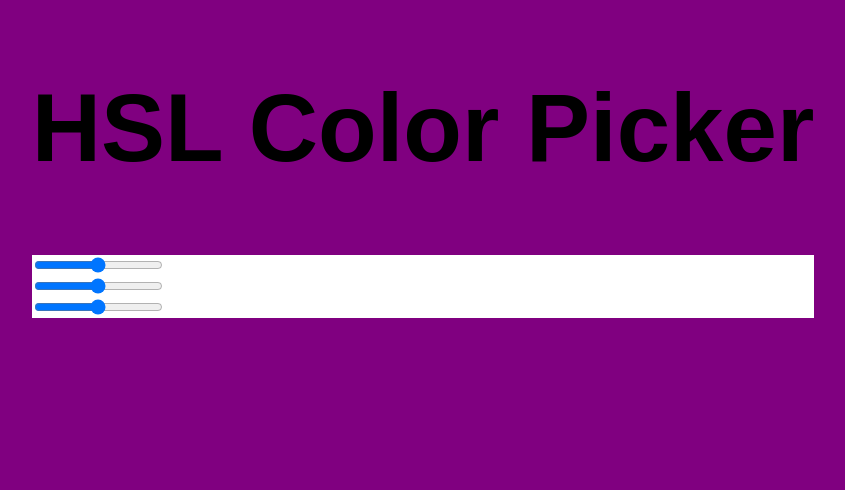
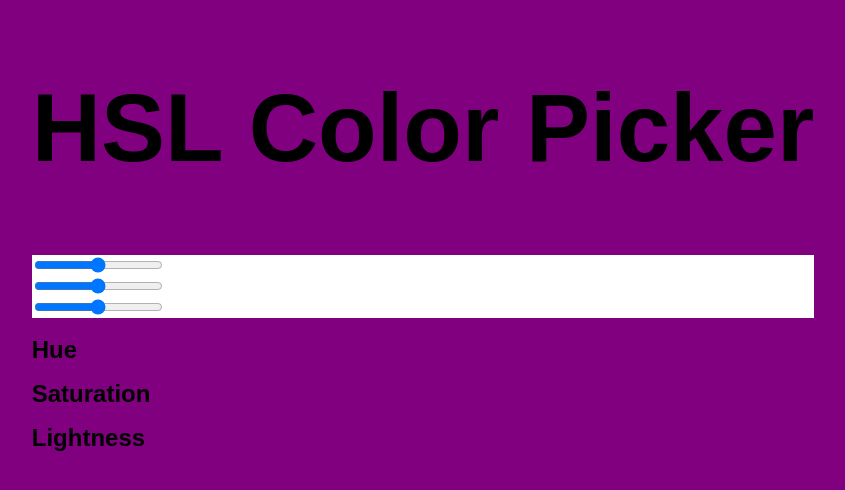
Before and after one commit to mallorysmith64/color-picker, a React (Create React App) app: page / in a window 1280 px wide. Shown: the top 490 px of the page, without its empty margins (217-1062 px from the left). Built offline with nearby package versions, Linux system fonts and the light colour scheme.

Commit message:
added names to sliders

```diff
--- a/src/components/Colorpicker.js
+++ b/src/components/Colorpicker.js
@@ -40,6 +40,8 @@ export class ColorPicker extends Component {
 
   render() {
     return (
+      //physical sliders
+      <div>
         <div>
           <main className="all-sliders">
             <section
@@ -83,6 +85,10 @@ export class ColorPicker extends Component {
             </section>
           </main>
         </div>
+        <h2>Hue</h2>
+        <h2>Saturation</h2>
+        <h2>Lightness</h2>
+      </div>
     )
   }
 }
--- a/src/index.css
+++ b/src/index.css
@@ -19,6 +19,10 @@ h1 {
   font-size: 6em;
 }
 
+/* h2 {
+
+} */
+
 /* .all-sliders {
 
 } */
```
Lines whose indentation alone changed are shown as unchanged.
